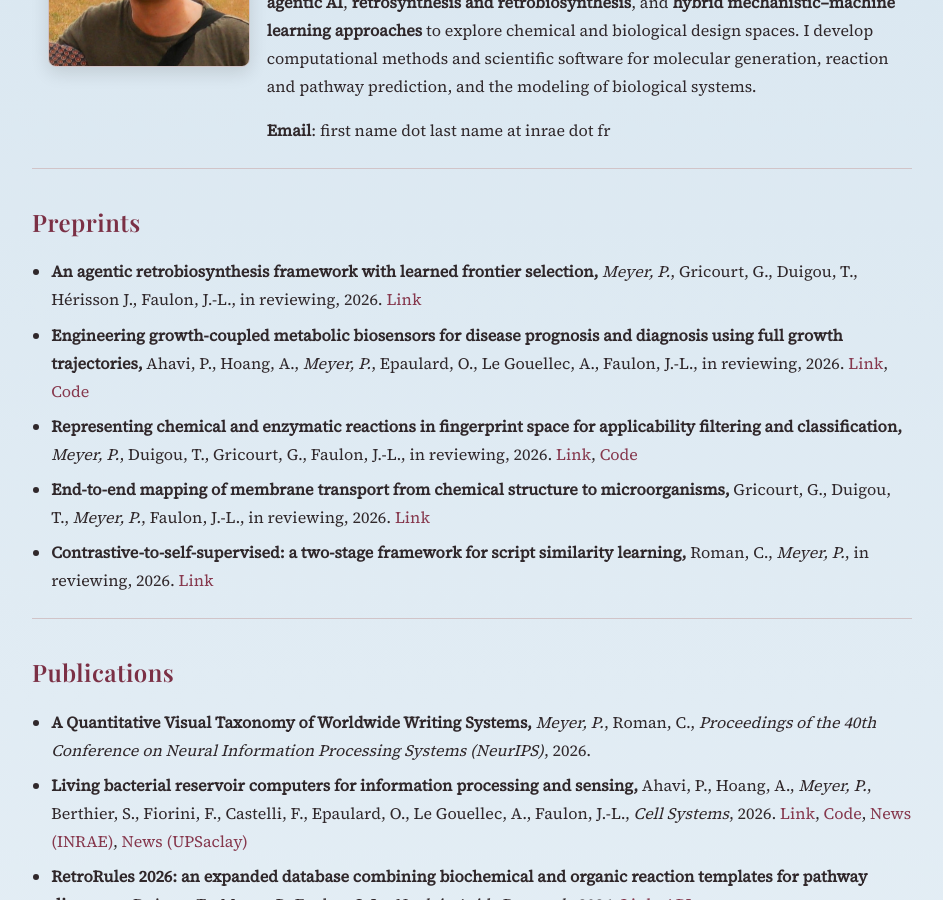
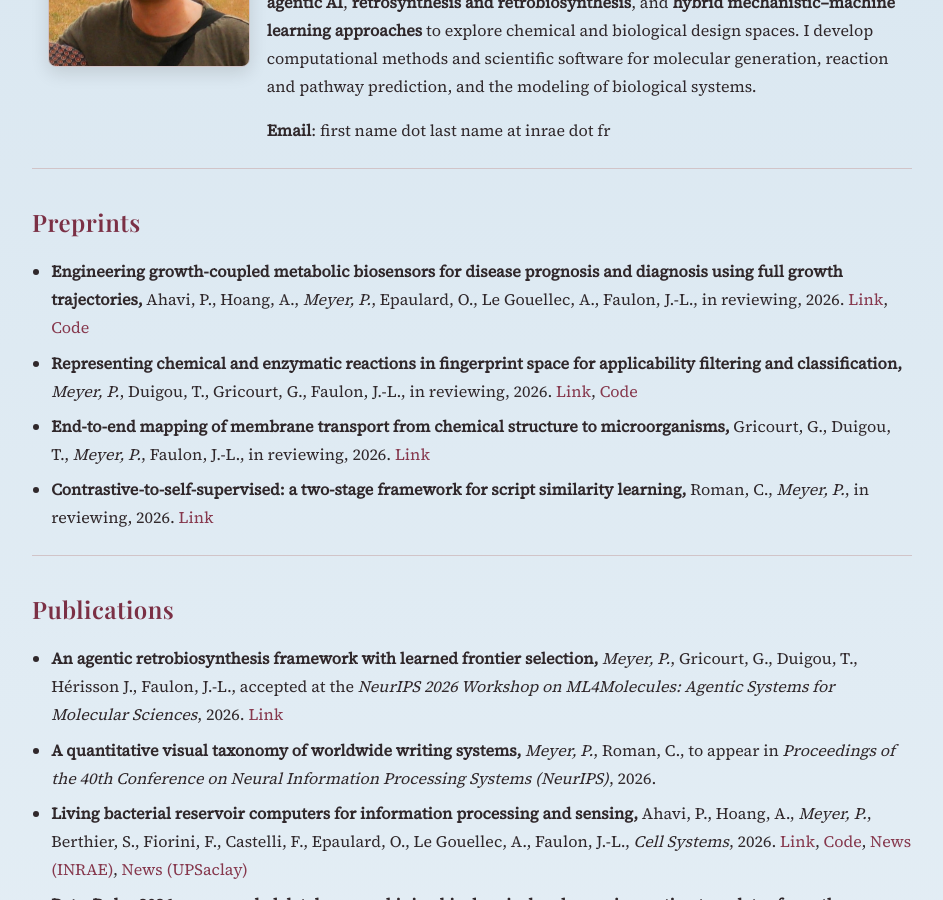
Before and after one commit to PhilippeMeyer68/philippemeyer68.github.io, a Jekyll site: the page built from index.md, in a window 1280 px wide and 900 px high, scrolled down 397 px. Shown: the whole window, without its empty margins (168-1111 px from the left). Built offline with Jekyll 4.4.1, drawn with Linux system fonts in a browser that asks for light colours.

Commit message:
feat: agentic retrobio at ML4molecules neurips26 workshop

```diff
--- a/index.md
+++ b/index.md
@@ -35,12 +35,6 @@ title: "Home"
   </div>
   <ul>
 <li>
-  <strong>An agentic retrobiosynthesis framework with learned frontier selection, </strong>
-  <span class="author-self">Meyer, P.</span>, Gricourt, G., Duigou, T., Hérisson J., Faulon, J.-L.,
-  in reviewing, 2026.
-    <a href="https://arxiv.org/abs/2608.30702" target="_blank" rel="noopener">Link</a>
-</li>
-<li>
   <strong>Engineering growth-coupled metabolic biosensors for disease prognosis and diagnosis using full growth trajectories, </strong>
   Ahavi, P., Hoang, A., <span class="author-self">Meyer, P.</span>, Epaulard, O., Le Gouellec, A., Faulon, J.-L.,
   in reviewing, 2026.
@@ -73,9 +67,16 @@ title: "Home"
   </div>
   <ul>
 <li>
-  <strong>A Quantitative Visual Taxonomy of Worldwide Writing Systems, </strong>
+  <strong>An agentic retrobiosynthesis framework with learned frontier selection, </strong>
+  <span class="author-self">Meyer, P.</span>, Gricourt, G., Duigou, T., Hérisson J., Faulon, J.-L.,
+  accepted at the <em>NeurIPS 2026 Workshop on ML4Molecules: Agentic Systems for Molecular Sciences</em>, 2026.
+    <a href="https://arxiv.org/abs/2608.30702" target="_blank" rel="noopener">Link</a>
+</li>
+
+<li>
+  <strong>A quantitative visual taxonomy of worldwide writing systems, </strong>
   <span class="author-self">Meyer, P.</span>, Roman, C.,
-  <em>Proceedings of the 40th Conference on Neural Information Processing Systems (NeurIPS)</em>, 2026.
+  to appear in <em>Proceedings of the 40th Conference on Neural Information Processing Systems (NeurIPS)</em>, 2026.
 </li>
 <li>
   <strong>Living bacterial reservoir computers for information processing and sensing, </strong>
```
